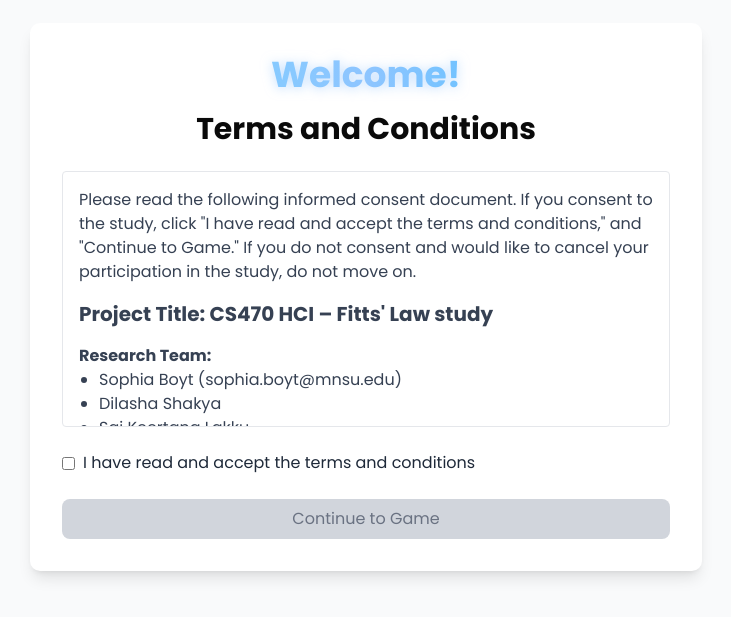
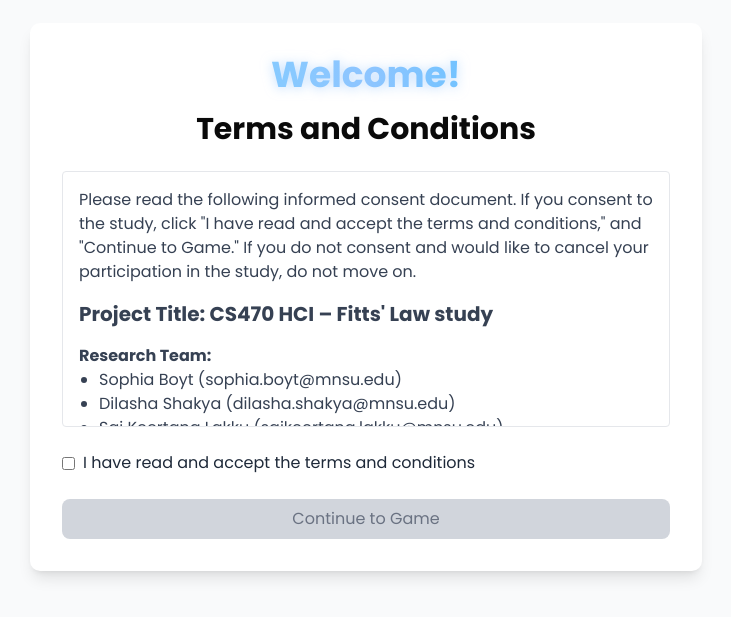
Before and after one commit to sophabot/HCI-User_Test_Game, a Next.js app in the folder user_testing_project/: page / in a window 1280 px wide. Shown: the part 103-720 px from the top of the page, without its empty margins (274-1005 px from the left). Built offline with nearby package versions, Linux system fonts and the light colour scheme.

Commit message:
added all emails

```diff
--- a/user_testing_project/src/app/page.tsx
+++ b/user_testing_project/src/app/page.tsx
@@ -50,9 +50,9 @@ export default function TermsPage() {
               <h3 className="font-bold">Research Team:</h3>
               <ul className="list-disc pl-5">
                 <li>Sophia Boyt (sophia.boyt@mnsu.edu)</li>
-                <li>Dilasha Shakya</li>
-                <li>Sai Keertana Lakku</li>
-                <li>Ruth Taye</li>
+                <li>Dilasha Shakya (dilasha.shakya@mnsu.edu)</li>
+                <li>Sai Keertana Lakku (saikeertana.lakku@mnsu.edu)</li>
+                <li>Ruth Taye (ruth.taye@mnsu.edu)</li>
               </ul>
             </div>
 
```
